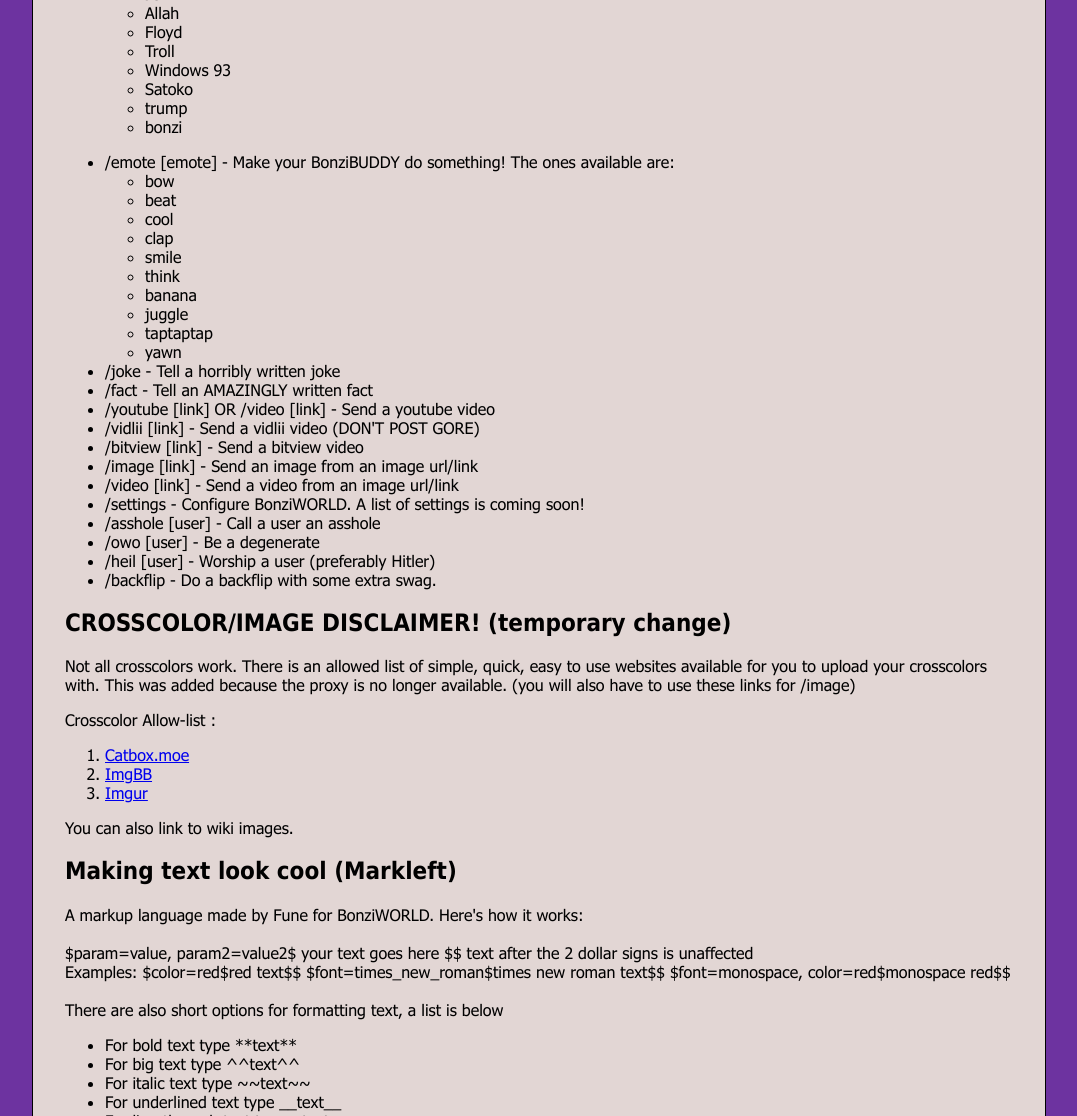
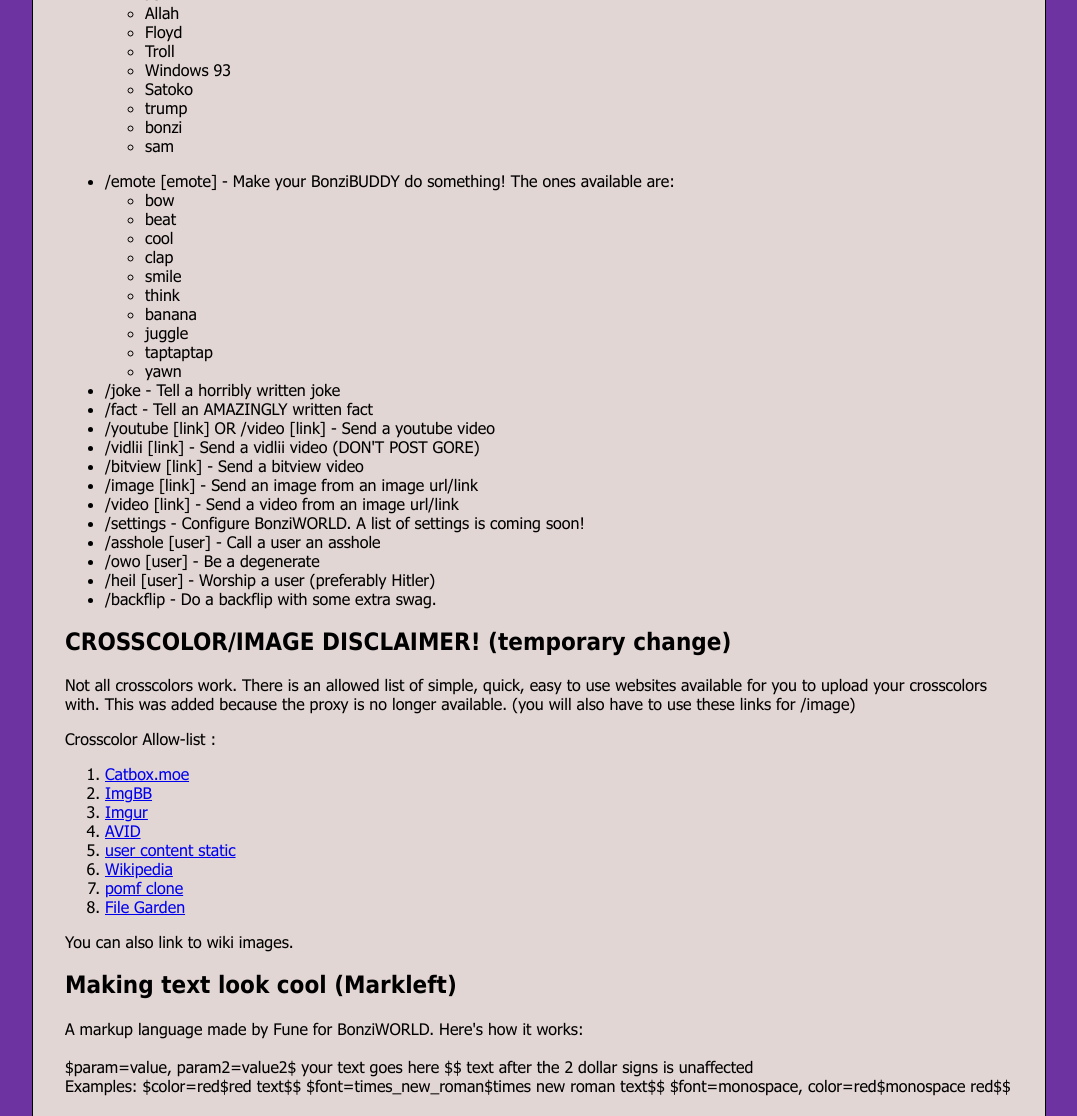
Before and after one commit to oeooeoeoeo-jpg/tspmo, a website: page client/readme.html in a window 1280 px wide. Shown: the part 780-1896 px from the top of the page, without its empty margins (101-1178 px from the left). Drawn offline with Linux system fonts and the light colour scheme.

Commit message:
Update readme.html

```diff
--- a/client/readme.html
+++ b/client/readme.html
@@ -67,6 +67,7 @@
 					  <li>Satoko</li>
                              <li>trump</li>
 			     <li>bonzi</li>
+			     <li>sam</li>
 		          </ul>
 		      </li>
 			  </ul>
@@ -106,6 +107,11 @@
 				<li><a href="https://catbox.moe">Catbox.moe</a></li>
 				<li><a href="https://imgbb.com/">ImgBB</a></li>
 				<li><a href="https://imgur.com/">Imgur</a></li>
+				<li><a href="https://www.avid.wiki/">AVID</a></li>
+				<li><a href="https://user-content.static.wf/">user content static</a></li>
+				<li><a href="https://wikipedia.org">Wikipedia</a></li>
+				<li><a href="https://pomf2.lain.la">pomf clone</a></li>
+				<li><a href="https://file.garden">File Garden</a></li>
 			</ol>
 			<p>You can also link to wiki images.</p>
 			<h2>Making text look cool (Markleft)</h2>
```
